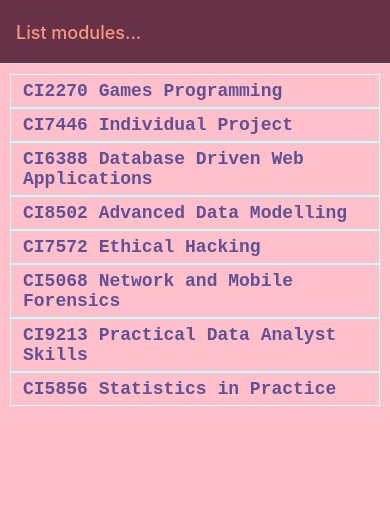
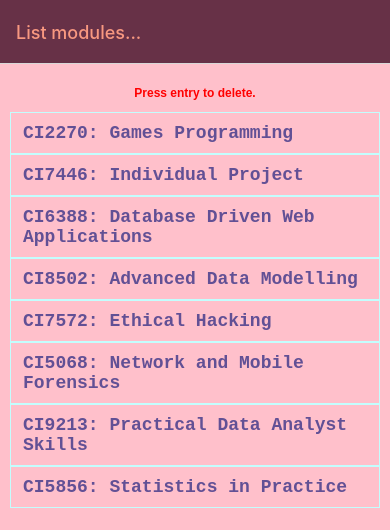
Before and after one commit to LightBlazeMC/ModuleList, a React Native app: screen /ModuleListScreen in a window 390 px wide. Shown: the top 530 px of the page. Built offline with nearby package versions, Linux system fonts and the light colour scheme.

Commit message:
deleting and screen updates added

```diff
--- a/src/components/entity/modules/ModuleItem.js
+++ b/src/components/entity/modules/ModuleItem.js
@@ -9,7 +9,7 @@ const ModuleItem = ({ module, onSelect }) => {
     <Pressable onPress={() => onSelect(module)}>
       <View style={styles.item}>
         <Text style={styles.text}>
-          {module.ModuleCode} {module.ModuleName}
+          {module.ModuleCode}: {module.ModuleName}
         </Text>
       </View>
     </Pressable>
@@ -23,7 +23,7 @@ const styles = StyleSheet.create({
     fontWeight: "bold",
     color: "#625095",
     fontFamily: "Courier New",
-    paddingVertical: 2,
+    paddingVertical: 6,
     paddingHorizontal: 12,
   },
 });
--- a/src/components/screens/ModuleListScreen.js
+++ b/src/components/screens/ModuleListScreen.js
@@ -1,25 +1,45 @@
-import { StyleSheet } from "react-native";
+import { StyleSheet, Text } from "react-native";
 import Screen from "../layout/screen";
 import initialModules from "../../data/modules.js";
 //import ModuleItem from "../entity/modules/ModuleItem.js";
 import ModuleList from "../entity/modules/ModuleList.js";
+import { useState } from "react";
 
 const ModuleListScreen = () => {
   //inits
-  const modules = initialModules;
+
   //state
+  const [modules, setModules] = useState(initialModules);
+
   //handlers
-  const handleSelect = (module) => alert(`Item ${module.ModuleCode} pressed.`);
+  const handleDelete = (module) => {
+    setModules(modules.filter((item) => item.ModuleID !== module.ModuleID));
+    console.log(
+      `[i] Item ${module.ModuleCode} - ${module.ModuleName} deleted from the modules array.`
+    );
+    alert(
+      `Module ${module.ModuleCode} - "${module.ModuleName}" has been deleted from the list.`
+    );
+  };
   //view
   return (
     <Screen>
-      <ModuleList modules={modules} onSelect={handleSelect} />
+      <Text style={styles.text}>Press entry to delete.</Text>
+      <ModuleList modules={modules} onSelect={handleDelete} />
     </Screen>
   );
 };
 
 const styles = StyleSheet.create({
   container: { padding: 4 },
+  text: {
+    textAlign: "center",
+    fontSize: 12,
+    fontWeight: "bold",
+    color: "red",
+    fontFamily: "Arial",
+    paddingVertical: 12,
+  },
 });
 
 export default ModuleListScreen;
```
